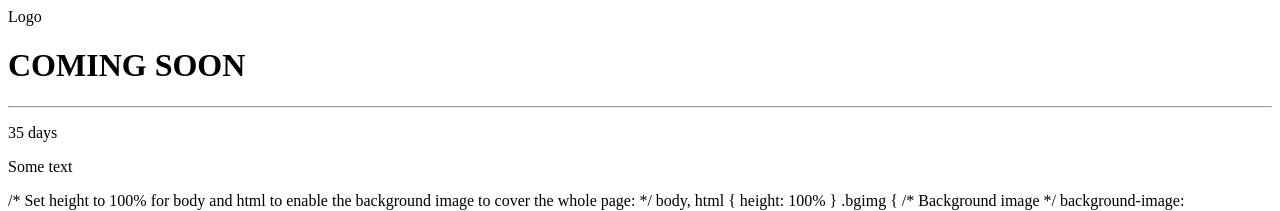
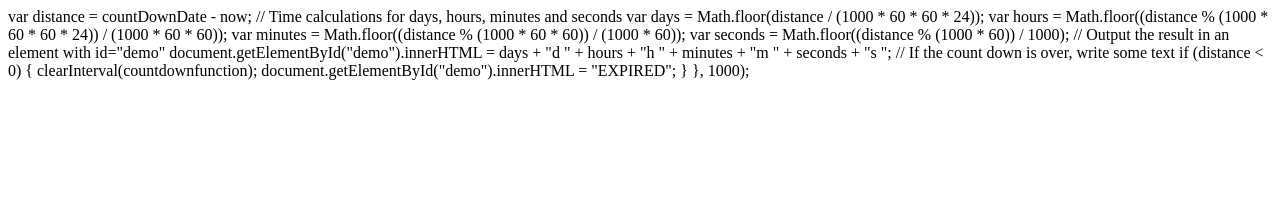
Before and after one commit to manithind/manithind.github.io, a plain HTML site: page index.html in a window 1280 px wide. Shown: the top 211 px of the page. Drawn offline with Linux system fonts and the light colour scheme.

Commit message:
Update index.html

```diff
--- a/index.html
+++ b/index.html
@@ -1,78 +1,3 @@
- <div class="bgimg">
-  <div class="topleft">
-    <p>Logo</p>
-  </div>
-  <div class="middle">
-    <h1>COMING SOON</h1>
-    <hr>
-    <p>35 days</p>
-  </div>
-  <div class="bottomleft">
-    <p>Some text</p>
-  </div>
-</div>
-/* Set height to 100% for body and html to enable the background image to cover the whole page: */
-body, html {
-  height: 100%
-}
-
-.bgimg {
-  /* Background image */
-  background-image: url('/w3images/forestbridge.jpg');
-  /* Full-screen */
-  height: 100%;
-  /* Center the background image */
-  background-position: center;
-  /* Scale and zoom in the image */
-  background-size: cover;
-  /* Add position: relative to enable absolutely positioned elements inside the image (place text) */
-  position: relative;
-  /* Add a white text color to all elements inside the .bgimg container */
-  color: white;
-  /* Add a font */
-  font-family: "Courier New", Courier, monospace;
-  /* Set the font-size to 25 pixels */
-  font-size: 25px;
-}
-
-/* Position text in the top-left corner */
-.topleft {
-  position: absolute;
-  top: 0;
-  left: 16px;
-}
-
-/* Position text in the bottom-left corner */
-.bottomleft {
-  position: absolute;
-  bottom: 0;
-  left: 16px;
-}
-
-/* Position text in the middle */
-.middle {
-  position: absolute;
-  top: 50%;
-  left: 50%;
-  transform: translate(-50%, -50%);
-  text-align: center;
-}
-
-/* Style the <hr> element */
-hr {
-  margin: auto;
-  width: 40%;
-}
- // Set the date we're counting down to
-var countDownDate = new Date("Jan 5, 2024 15:37:25").getTime();
-
-// Update the count down every 1 second
-var x = setInterval(function() {
-
-  // Get todays date and time
-  var now = new Date().getTime();
-
-  // Find the distance between now an the count down date
   var distance = countDownDate - now;
 
   // Time calculations for days, hours, minutes and seconds
@@ -81,13 +6,17 @@ var x = setInterval(function() {
   var minutes = Math.floor((distance % (1000 * 60 * 60)) / (1000 * 60));
   var seconds = Math.floor((distance % (1000 * 60)) / 1000);
 
-  // Display the result in an element with id="demo"
+  // Output the result in an element with id="demo"
   document.getElementById("demo").innerHTML = days + "d " + hours + "h "
   + minutes + "m " + seconds + "s ";
 
-  // If the count down is finished, write some text
+  // If the count down is over, write some text
   if (distance < 0) {
-    clearInterval(x);
+    clearInterval(countdownfunction);
     document.getElementById("demo").innerHTML = "EXPIRED";
   }
 }, 1000);
+</script>
+
+</body>
+</html>
```
